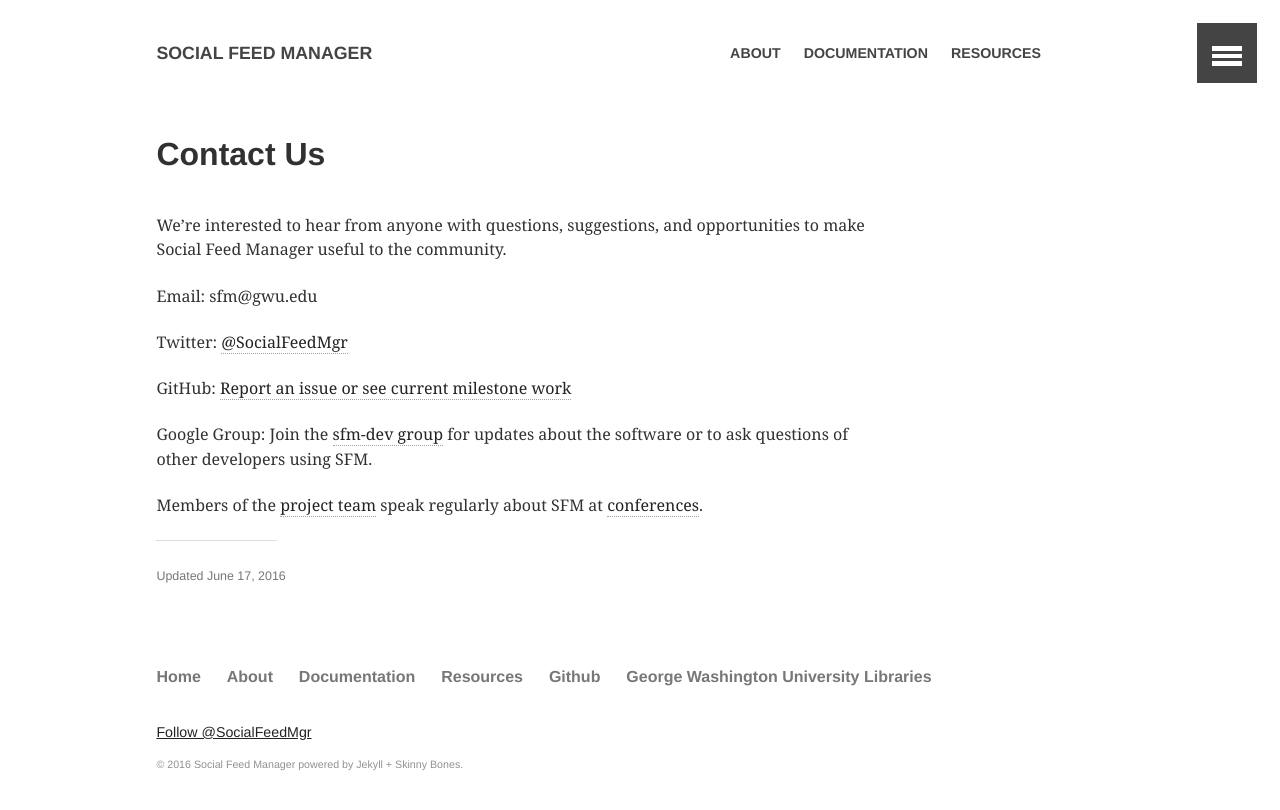
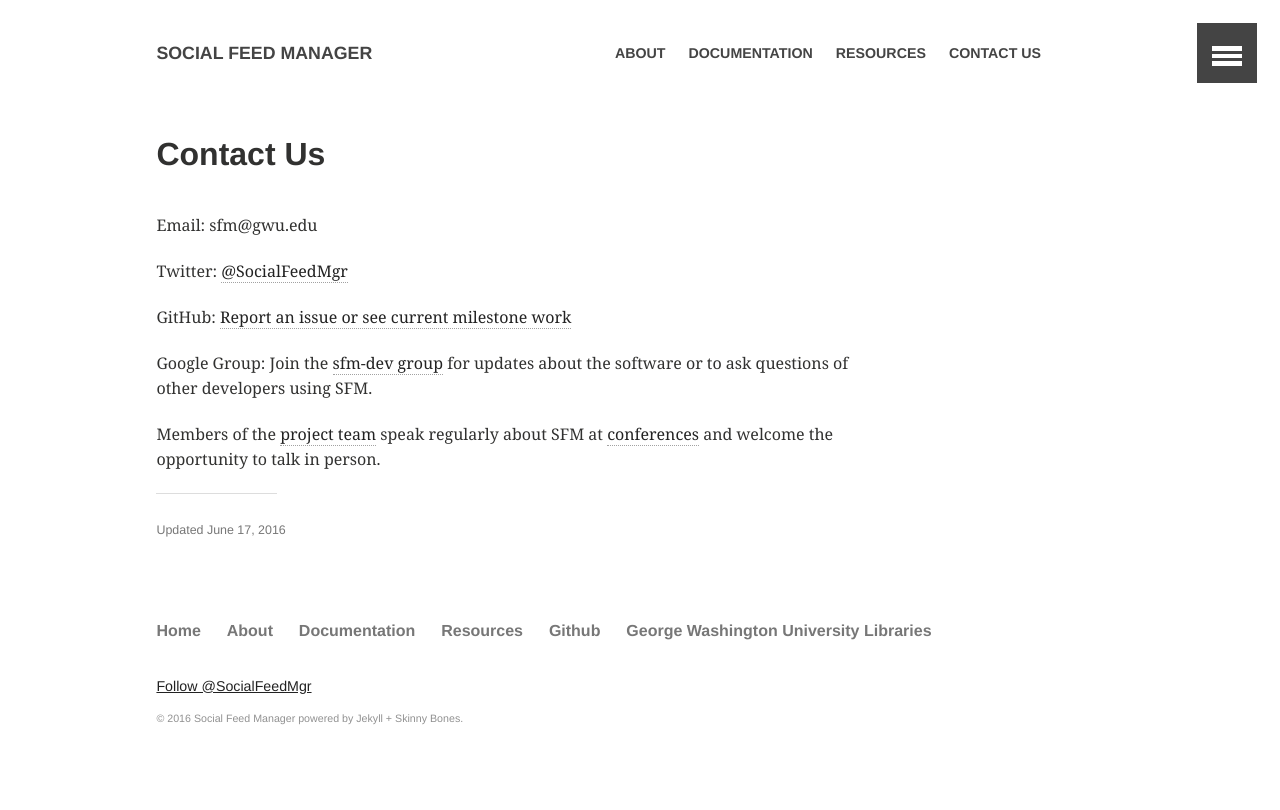
Before and after one commit to gwu-libraries/sfm-ui, a Jekyll site: the page built from contact.md, in a window 1280 px wide. Shown: the top 810 px of the page. Built offline with Jekyll 4.4.1, drawn with Linux system fonts in a browser that asks for light colours; comment, search, counter and statistics services are not loaded.

Commit message:
contact us linking

```diff
--- a/_data/navigation.yml
+++ b/_data/navigation.yml
@@ -8,3 +8,6 @@
 
 - title: Resources
   url: /resources/
+
+- title: Contact Us
+  url: /contact
--- a/contact.md
+++ b/contact.md
@@ -9,8 +9,6 @@
 ---
 
 
-We're interested to hear from anyone with questions, suggestions, and opportunities to make Social Feed Manager useful to the community.
-
 Email: sfm@gwu.edu
 
 Twitter: [@SocialFeedMgr](http://twitter.com/SocialFeedMgr)
@@ -19,4 +17,4 @@
 
 Google Group: Join the [sfm-dev group](https://groups.google.com/forum/#!forum/sfm-dev/) for updates about the software or to ask questions of other developers using SFM.
 
-Members of the [project team]({{ site.github.url }}/about/project-team) speak regularly about SFM at [conferences]({{ site.github.url }}/resources/).
+Members of the [project team]({{ site.github.url }}/about/project-team) speak regularly about SFM at [conferences]({{ site.github.url }}/resources/) and welcome the opportunity to talk in person.
```
Also changed, not shown: resources/index.md (+2 -0 lines).
